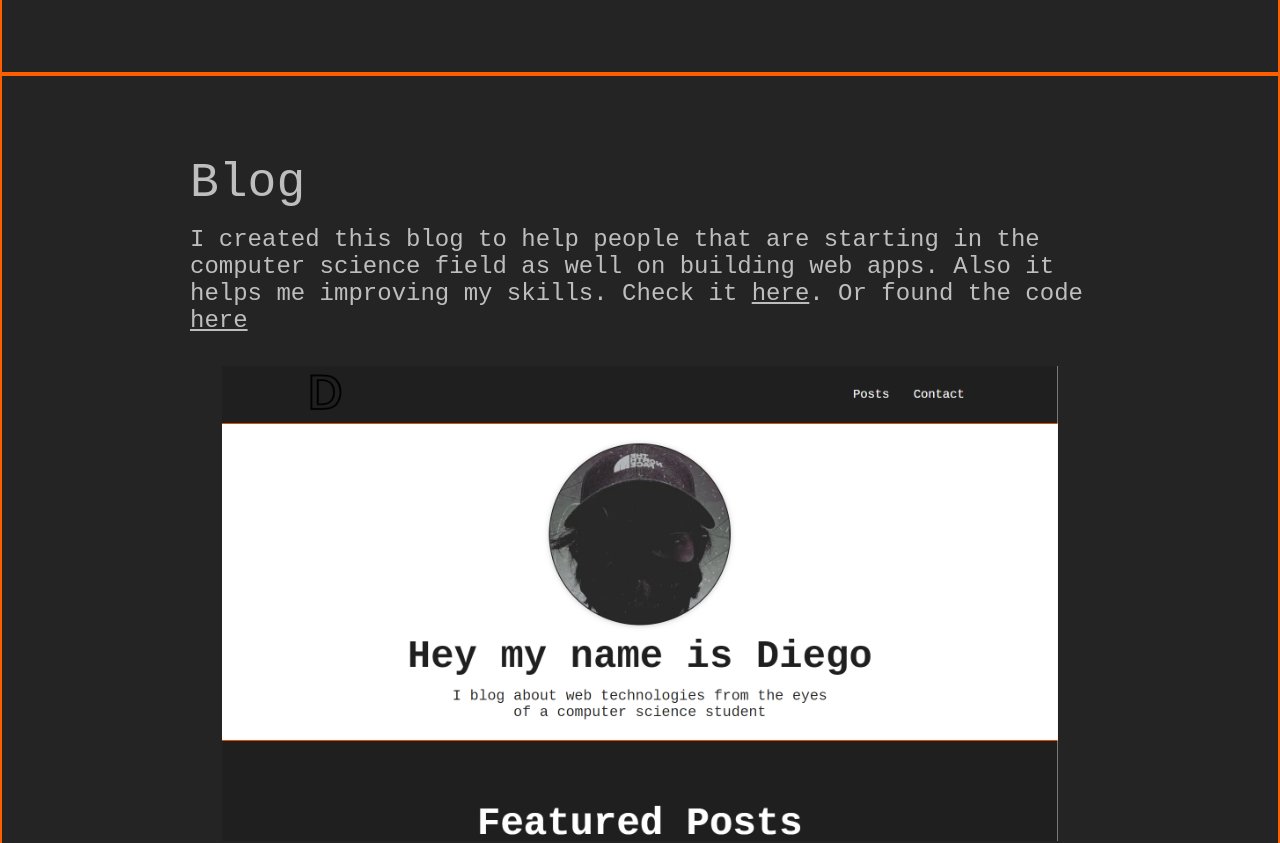
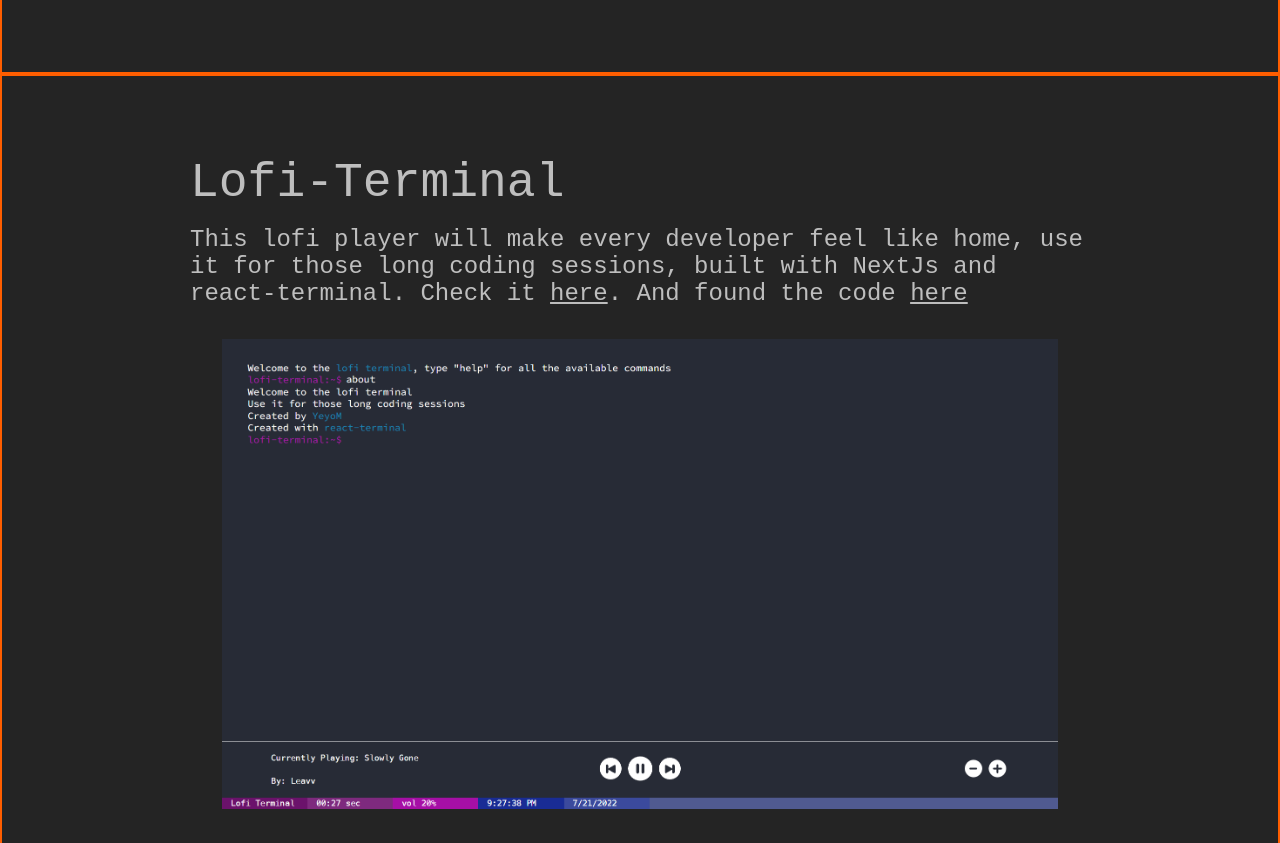
Before and after one commit to YeyoM/yeyo_portfolio, a React (Create React App) app: page / in a window 1280 px wide. Shown: the part 1800-2643 px from the top of the page. Built offline with nearby package versions, Linux system fonts and the light colour scheme; no server answers; a web font is replaced by a local one.

Commit message:
new project to portfolio

```diff
--- a/src/components/ProjectContainer/ProjectContainer.jsx
+++ b/src/components/ProjectContainer/ProjectContainer.jsx
@@ -7,6 +7,14 @@
   return (
 		<div className={classes.projectContainer}>
 			<a name="portfolio"></a>
+			<div className={classes.projectAlone}>
+				<div className={classes.projectDescription}>
+					<h3 className={classes.projectTitle}>Lofi-Terminal</h3>
+					<p>This lofi player will make every developer feel like home, use it for those long coding sessions, built with NextJs and react-terminal. Check it <a href="https://lofi-terminal.vercel.app/">here</a>. And found the code <a href="https://github.com/YeyoM/lofi_code">here</a></p></div>
+				<div className={classes.projectImg}>
+					<img src={require('../../images/05project.png')} alt="05 Project" />
+				</div>
+			</div>
 			<div className={classes.projectAlone}>
 				<div className={classes.projectDescription}>
 					<h3 className={classes.projectTitle}>Blog</h3>
```
Also changed, not shown: src/images/02project.png (deleted), src/images/05project.png (added).
